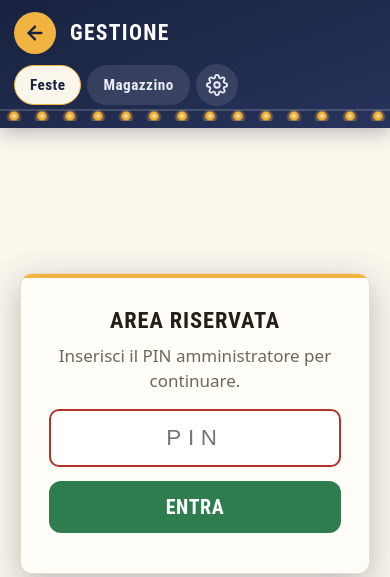
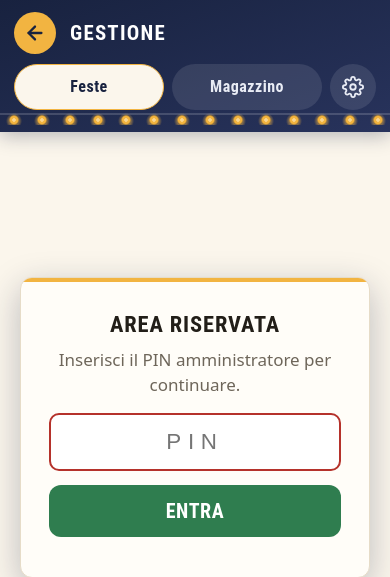
Before and after one commit to MichInf/cassa, a FastAPI app: page /admin in a window 390 px wide. Shown: the top 577 px of the page. Run offline with FastAPI, Linux system fonts and the light colour scheme.

Commit message:
Update style.css

```diff
--- a/app/static/style.css
+++ b/app/static/style.css
@@ -1082,14 +1082,46 @@ hr {
 @media (max-width: 600px) {
   body { font-size: 17px; }
 
-  /* Topbar: titolo (e freccia) in alto, navigazione su una riga propria. */
+  /* Topbar: freccia + titolo in alto; le sezioni diventano una barra a tab
+     che occupa tutta la riga sotto, con bersagli touch pieni. */
   .topbar {
     flex-wrap: wrap;
-    gap: 10px;
+    gap: 10px 12px;
     padding: 12px 14px 22px;
   }
-  .topbar-title h1 { font-size: 1.35rem; }
-  .admin-nav { width: 100%; justify-content: flex-start; }
+  .topbar-left { flex: 1 1 auto; min-width: 0; }
+  .topbar-title h1 { font-size: 1.3rem; }
+  .admin-nav {
+    width: 100%;
+    gap: 8px;
+    flex-wrap: nowrap;
+  }
+  /* Feste / Magazzino: tab di pari larghezza che riempiono la riga. */
+  .admin-nav .nav-link {
+    flex: 1 1 0;
+    display: inline-flex;
+    align-items: center;
+    justify-content: center;
+    min-height: 46px;
+    padding: 10px 8px;
+    font-size: 1rem;
+    text-align: center;
+  }
+  /* Ingranaggio Impostazioni: quadrato fisso in coda alla barra. */
+  .admin-nav .nav-gear {
+    flex: 0 0 46px;
+    width: 46px;
+    height: 46px;
+  }
+  /* Sulla cassa il link "Gestione" va a tutta larghezza sotto al titolo. */
+  .link-admin {
+    flex: 1 1 100%;
+    text-align: center;
+    min-height: 46px;
+    display: inline-flex;
+    align-items: center;
+    justify-content: center;
+  }
 
   /* Contenuto admin a pieno schermo, con margini minimi. */
   .admin-content { padding: 16px 12px 32px; }
```
